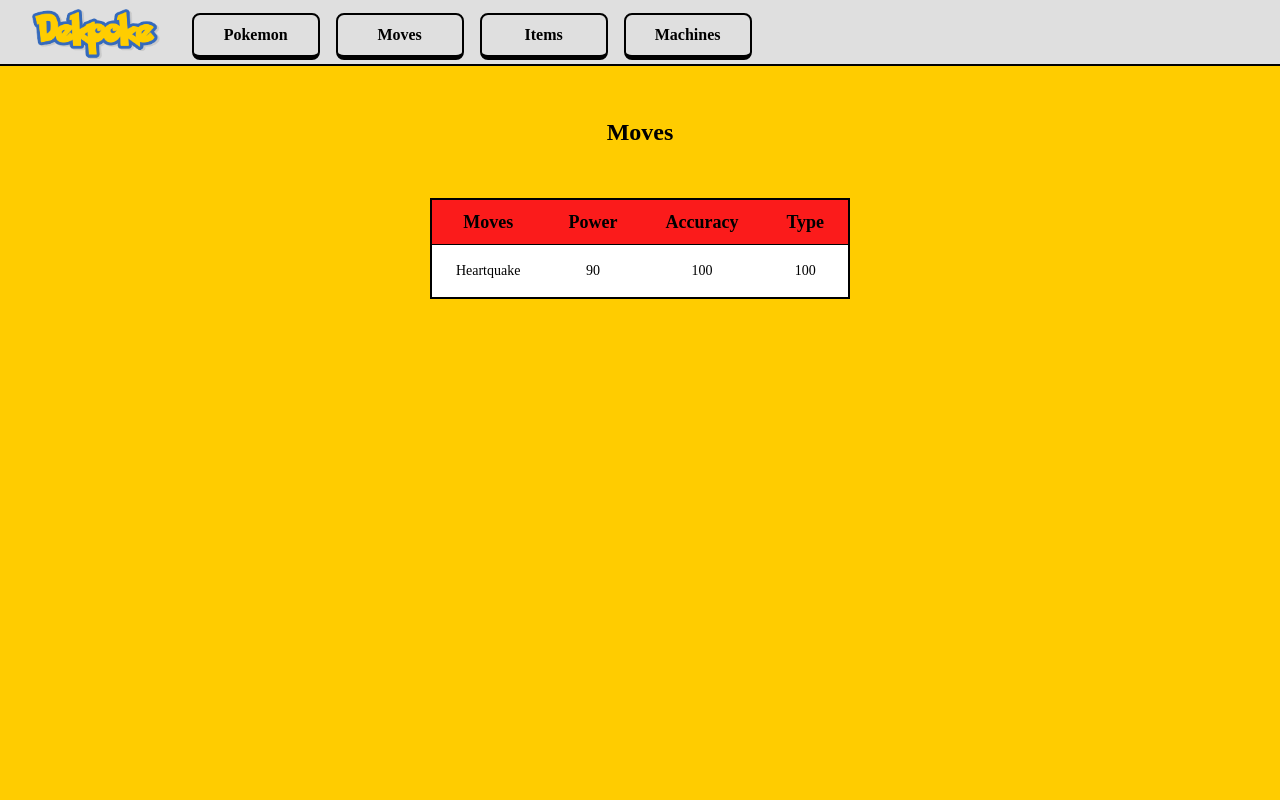
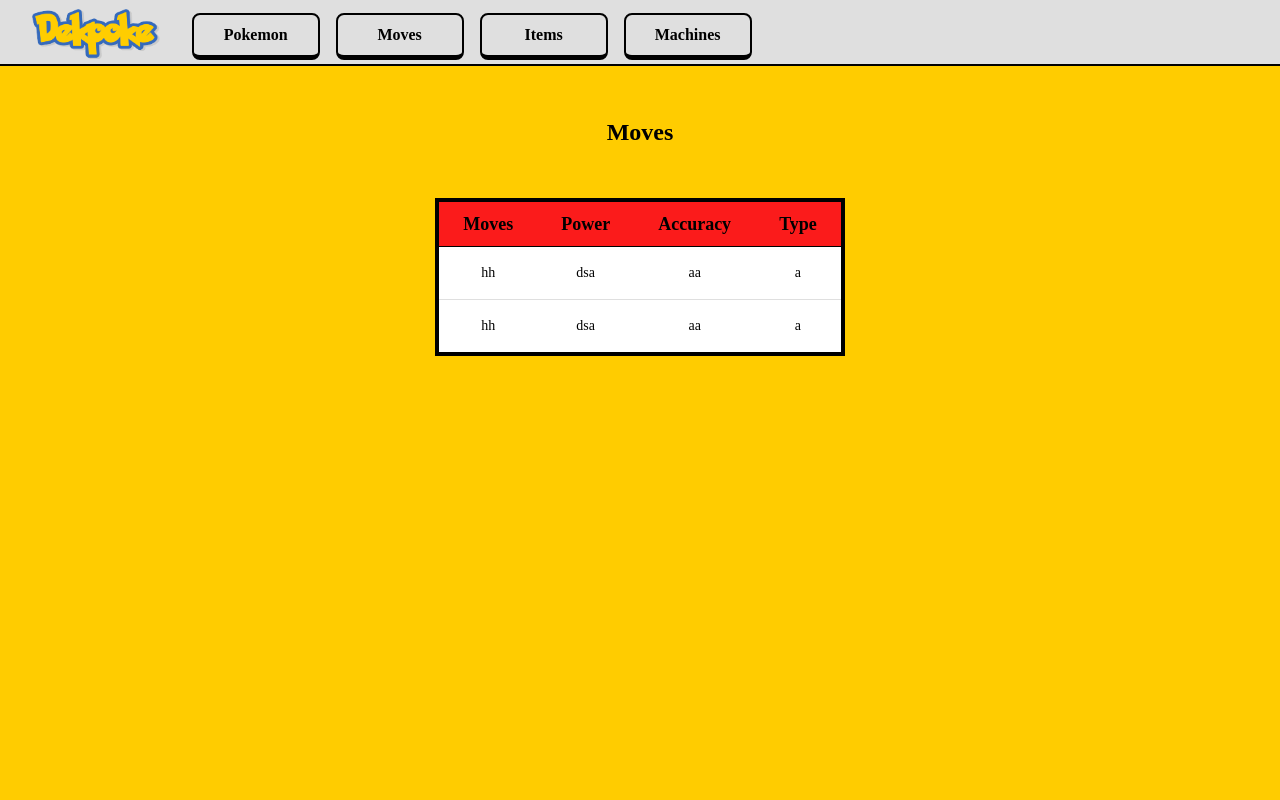
Before and after one commit to chuckbot/pokeblock, a Nuxt app: page /moves in a window 1280 px wide. Shown: the top 800 px of the page. Built offline with nearby package versions, Linux system fonts and the light colour scheme; a web font is replaced by a local one.

Commit message:
Table component basics

```diff
--- a/components/Table.vue
+++ b/components/Table.vue
@@ -1,36 +1,34 @@
-<script setup lang="ts"></script>
+<script setup lang="ts">
+interface Table {
+  tableHeader: string[];
+  data: object[];
+}
+const props = defineProps<Table>();
+</script>
 
 <template>
   <div class="flex justify-center mx-auto">
     <div class="flex flex-col">
       <table
-        class="divide-y divide-[var(--secondary-color)] border-2 rounded-lg border-[var(--secondary-color)]"
+        class="divide-y divide-[var(--secondary-color)] border-4 rounded-3xl border-[var(--secondary-color)]"
       >
         <thead class="bg-gray-50">
           <tr class="bg-[var(--primary-color)]">
-            <th class="px-6 py-2 sm:text-lg text-xs text-[var()]">Moves</th>
-            <th class="px-6 py-2 sm:text-lg text-xs text-[var(--secondary-color)]">
-              Power
-            </th>
-            <th class="px-6 py-2 sm:text-lg text-xs text-[var(--secondary-color)]">
-              Accuracy
-            </th>
-            <th class="px-6 py-2 sm:text-lg text-xs text-[var(--secondary-color)]">
-              Type
+            <th
+              v-for="head in props.tableHeader"
+              class="px-6 py-2 sm:text-lg text-xs text-[var()]"
+            >
+              {{ head }}
             </th>
           </tr>
         </thead>
         <tbody class="bg-white divide-y divide-[var(--tertiary-color)]">
-          <tr class="text-center">
-            <td class="px-6 py-4 text-sm text-[var(--secondary-color)]">Heartquake</td>
-            <td class="px-6 py-4">
-              <div class="text-sm text-[var(--secondary-color)]">90</div>
-            </td>
-            <td class="px-6 py-4">
-              <div class="text-sm text-[var(--secondary-color)]">100</div>
-            </td>
-            <td class="px-6 py-4">
-              <div class="text-sm text-[var(--secondary-color)]">100</div>
+          <tr class="text-center" v-for="obj in props.data">
+            <td
+              class="px-6 py-4 text-sm text-[var(--secondary-color)]"
+              v-for="data in obj"
+            >
+              {{ data }}
             </td>
           </tr>
         </tbody>
--- a/pages/moves.vue
+++ b/pages/moves.vue
@@ -1,11 +1,27 @@
-<script setup lang="ts"></script>
+<script setup lang="ts">
+let daa = [
+  {
+    h: "hh",
+    a: "dsa",
+    s: "aa",
+    d: "a",
+  },
+  {
+    h: "hh",
+    a: "dsa",
+    s: "aa",
+    d: "a",
+  },
+];
+</script>
+
 <template>
   <section class="container mx-auto">
     <header class="text-center mb-[3rem] mt-[3rem]">
       <h1>Moves</h1>
     </header>
     <div>
-      <Table />
+      <Table :data="daa" :table-header="['Moves', 'Power', 'Accuracy', 'Type']" />
     </div>
   </section>
 </template>
```
